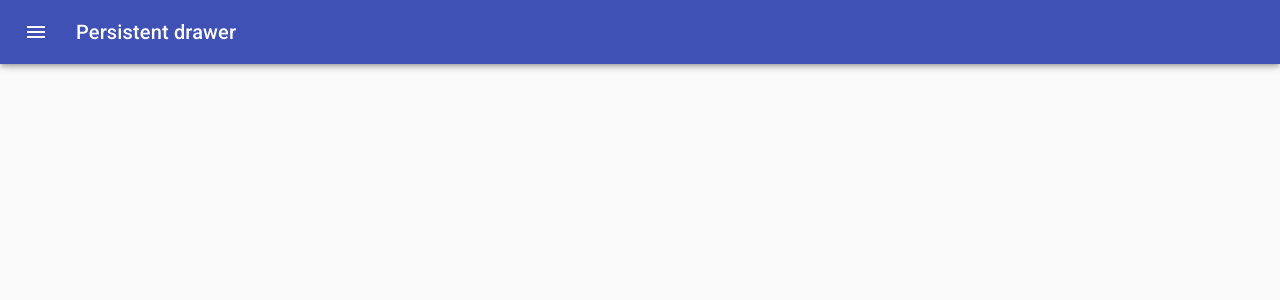
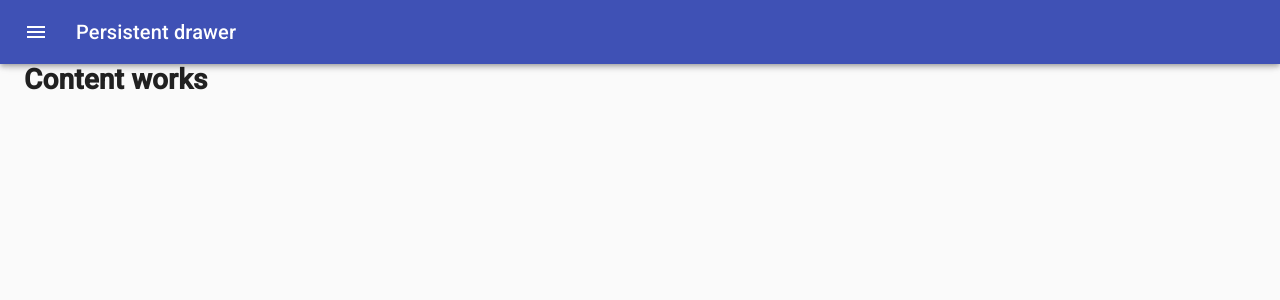
Before and after one commit to victor-silveir/health-exams-software-frontend-fixed, a React (Create React App) app: page / in a window 1280 px wide. Shown: the top 300 px of the page. Built offline with nearby package versions, Linux system fonts and the light colour scheme.

Commit message:
Create Content component

```diff
--- a/src/components/header/index.tsx
+++ b/src/components/header/index.tsx
@@ -17,6 +17,7 @@ import ListItemIcon from '@material-ui/core/ListItemIcon';
 import ListItemText from '@material-ui/core/ListItemText';
 import InboxIcon from '@material-ui/icons/MoveToInbox';
 import MailIcon from '@material-ui/icons/Mail';
+import { Card, FormControl, InputLabel, MenuItem, Select } from '@material-ui/core';
 
 const drawerWidth = 240;
 
@@ -30,7 +31,7 @@ const institutions = [
 
 ]
 
-const useStyles = makeStyles((theme: Theme) =>
+export const useStyles = makeStyles((theme: Theme) =>
   createStyles({
     root: {
       display: 'flex',
@@ -94,10 +95,11 @@ const useStyles = makeStyles((theme: Theme) =>
   }),
 );
 
-export default function Header() {
+export default function PersistentDrawerLeft() {
   const classes = useStyles();
   const theme = useTheme();
   const [open, setOpen] = React.useState(false);
+  const [isInstitutionEmpty, setInstitutionEmpty] = React.useState('');
 
   const handleDrawerOpen = () => {
     setOpen(true);
--- /dev/null
+++ b/src/components/main-content/index.tsx
@@ -0,0 +1,14 @@
+import { Container } from '@material-ui/core'
+import {useStyles} from '../header/index'
+import clsx from 'clsx';
+
+export default function Content() {
+
+    const classes = useStyles()
+
+    return(
+        <Container className={clsx(classes.content && classes.contentShift)}>
+        <h1>Content works</h1>
+        </Container>
+    )
+};
--- a/src/pages/App.tsx
+++ b/src/pages/App.tsx
@@ -1,10 +1,14 @@
 import React from "react";
 import Header from '../components/header'
+import Content from "../components/main-content";
 
 function App() {
+
+
   return (
     <React.Fragment>
       <Header />
+      <Content />
     </React.Fragment>
 
   );
```
